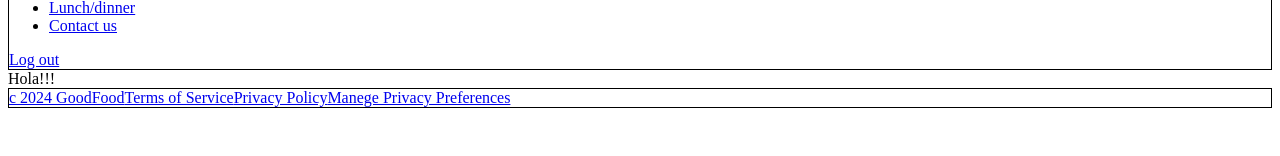
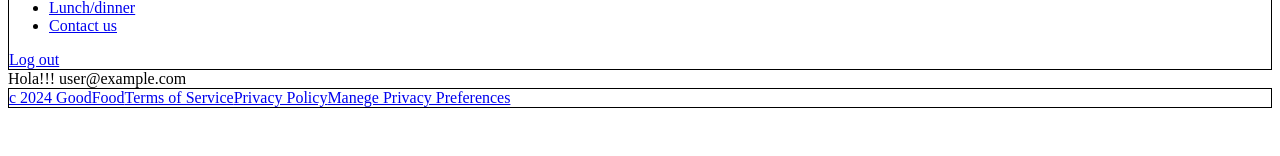
Before and after one commit to avilrod3004/Proyecto4_GoodFood, a React (Vite) app: page /profile in a window 1280 px wide. Shown: the part 144-300 px from the top of the page. Built offline with nearby package versions, Linux system fonts and the light colour scheme; no server answers; sample sign-in values are in the browser's storage; a web font is replaced by a local one.

Commit message:
documentacion del codigo

```diff
--- a/src/layouts/LayoutPrivate.jsx
+++ b/src/layouts/LayoutPrivate.jsx
@@ -6,10 +6,16 @@ import {UserContext} from "../context/UserContext.jsx";
 import {logOut} from "../config/Firebase.jsx";
 import UserMenu from "./components/UserMenu.jsx";
 
+/**
+ * Esquema de las páginas privadas.
+ * Simplifica la protección las rutas privadas
+ * @returns {Element} Esquema
+ */
 const LayoutPrivate = () => {
-    const {user, setUser} = useContext(UserContext);
+    const {user} = useContext(UserContext);
     const navigate = useNavigate();
 
+    // Si el usuario no está logueado lo redirige al login
     useEffect(() => {
         if (!user) {
             navigate("/login");
--- a/src/layouts/LayoutPublic.jsx
+++ b/src/layouts/LayoutPublic.jsx
@@ -5,14 +5,16 @@ import Navbar from "./components/Navbar.jsx";
 import Button from "../components/Button.jsx";
 import UserMenu from "./components/UserMenu.jsx";
 
+/**
+ * Esquema de las páginas públicas
+ * @returns {Element} Esquema
+ */
 const LayoutPublic = () => {
     return (
         <>
             <header style={{ border: `1px solid black` }}>
                 <h1>GoodFood</h1>
                 <Navbar/>
-                {/*<Button texto={"Login"}></Button>*/}
-                {/*<Button texto={"Sign up"}></Button>*/}
                 <UserMenu/>
             </header>
 
--- a/src/layouts/components/Navbar.jsx
+++ b/src/layouts/components/Navbar.jsx
@@ -1,9 +1,11 @@
 import React, {useContext} from 'react';
 import {NavLink} from "react-router-dom";
-import {UserContext} from "../../context/UserContext.jsx";
 
+/**
+ * Menú para navegar entre las páginas principales de la web
+ * @returns {Element} Menú de navegación
+ */
 const Navbar = () => {
-    console.log(useContext(UserContext));
     return (
         <nav>
             <ul>
--- a/src/layouts/components/UserMenu.jsx
+++ b/src/layouts/components/UserMenu.jsx
@@ -4,6 +4,11 @@ import Navbar from "./Navbar.jsx";
 import {NavLink} from "react-router-dom";
 import {logOut} from "../../config/Firebase.jsx";
 
+/**
+ * Menú de botones del usuario
+ * Se muestran los botones para iniciar sesión y registrarse o cerrar sesión
+ * @returns {Element} Menu de botones
+ */
 const UserMenu = () => {
     const {user, setUser} = useContext(UserContext);
 
--- a/src/pages/ContactUs.jsx
+++ b/src/pages/ContactUs.jsx
@@ -1,5 +1,4 @@
 import React, { useState } from 'react';
-// import {Bounce, toast, ToastContainer} from "react-toastify";
 import { toast, ToastContainer } from 'react-toastify';
 import "react-toastify/dist/ReactToastify.css";
 
--- a/src/pages/NotFound.jsx
+++ b/src/pages/NotFound.jsx
@@ -1,11 +1,15 @@
 import React from 'react';
 import {Link, useRouteError} from "react-router-dom";
 
+/**
+ * Página de error 404
+ * @returns {Element} Página de error
+ */
 const NotFound = () => {
     const error = useRouteError()
     return (
         <>
-            <h1>Error</h1>
+            <h1>Error 404</h1>
             <p>{error.status}</p>
             <p>{error.statusText}</p>
             <Link to="/">Volver al menu principal</Link>
--- a/src/pages/UserProfile.jsx
+++ b/src/pages/UserProfile.jsx
@@ -1,9 +1,11 @@
-import React from 'react';
+import React, {useContext} from 'react';
+import {UserContext} from "../context/UserContext.jsx";
 
 const UserProfile = () => {
+    const {user, setUser} = useContext(UserContext);
     return (
         <div>
-            Hola!!!
+            Hola!!! {user.email}
         </div>
     );
 };
```
Also changed, not shown: src/components/Card.jsx (+8 -0 lines), src/pages/Home.jsx (+12 -6 lines), src/pages/Login.jsx (+12 -1 lines), src/pages/Register.jsx (+12 -1 lines).
